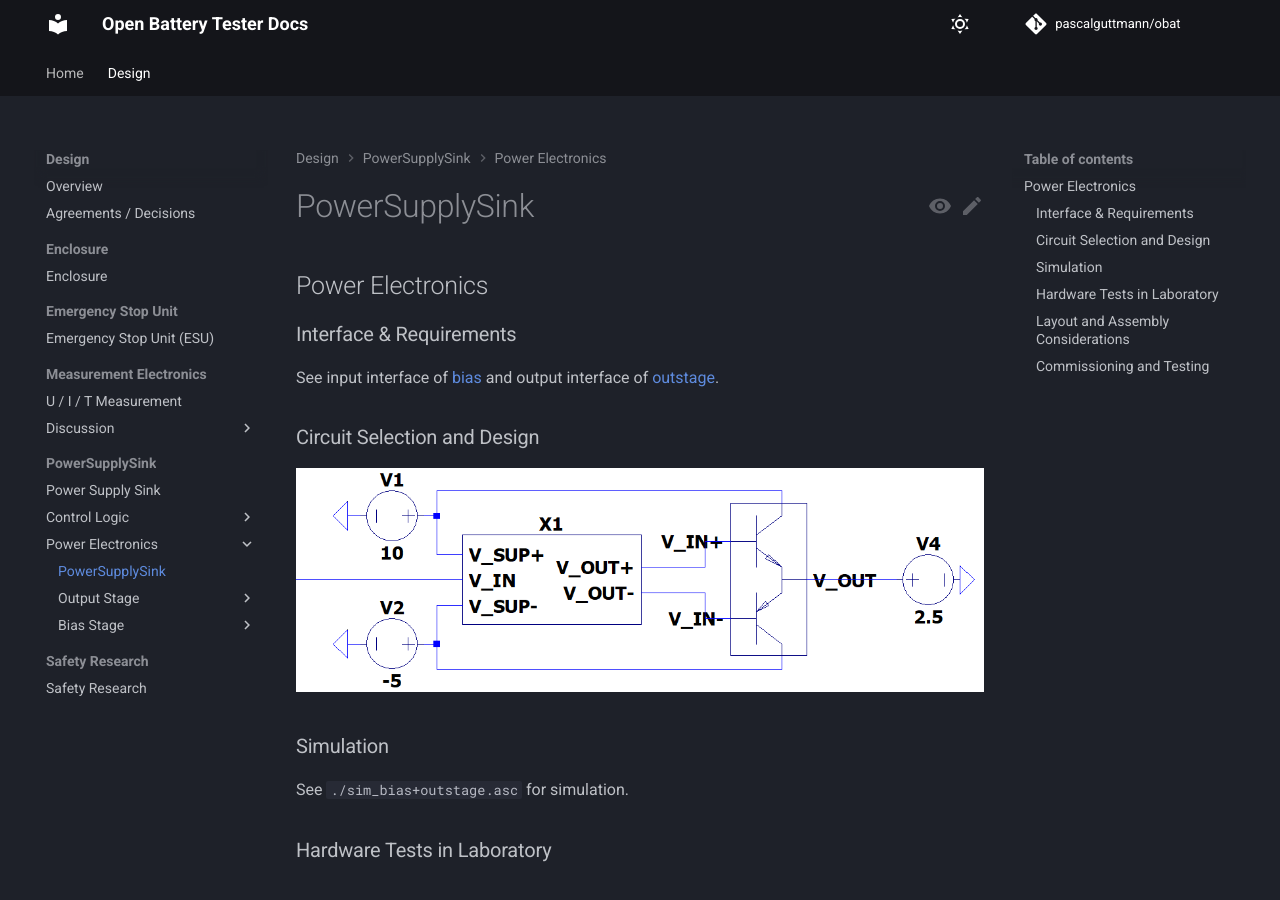
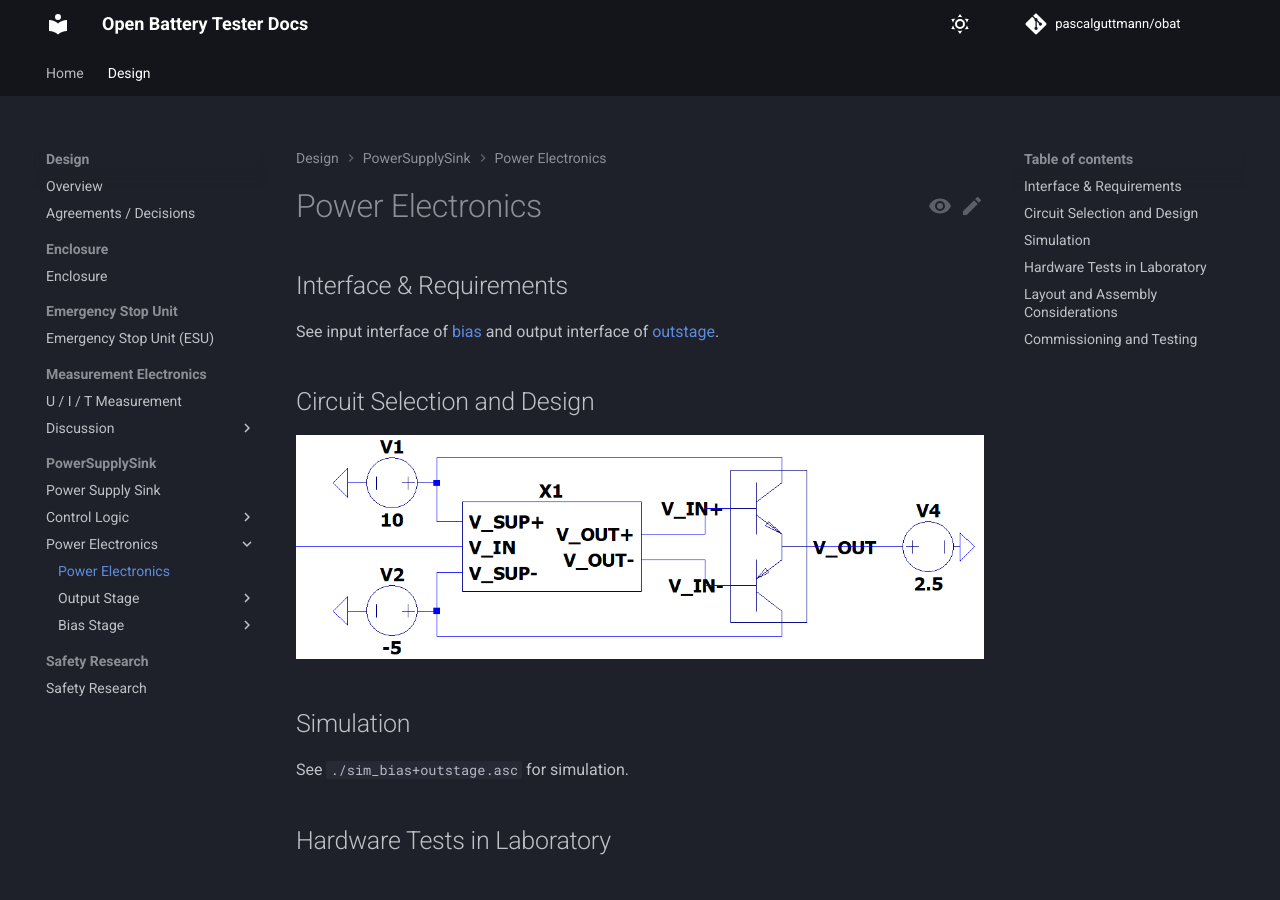
Before and after one commit to pascalguttmann/obat, an MkDocs documentation site: the page built from docs/design/pss/power-electronics/power-electronics.md, in a window 1280 px wide and 900 px high. Built offline with MkDocs 1.6.1 and Material for MkDocs 9.7.7, drawn with Linux system fonts in a browser that asks for light colours; comment, search, counter and statistics services are not loaded.

Commit message:
adapt power electronics headers for new structure

```diff
--- a/docs/design/pss/power-electronics/power-electronics.md
+++ b/docs/design/pss/power-electronics/power-electronics.md
@@ -1,28 +1,26 @@
-# PowerSupplySink
+# Power Electronics
 
-## Power Electronics
-
-### Interface & Requirements
+## Interface & Requirements
 
 See input interface of [bias](./bias/bias.md) and output interface of
 [outstage](./outstage/outstage.md).
 
-### Circuit Selection and Design
+## Circuit Selection and Design
 
 ![image](./power_electronics.png)
 
-### Simulation
+## Simulation
 
 See `./sim_bias+outstage.asc` for simulation.
 
-### Hardware Tests in Laboratory
+## Hardware Tests in Laboratory
 
-### Layout and Assembly Considerations
+## Layout and Assembly Considerations
 
 - (Dis-) connector between _bias_ and _outstage_, (solderbridge / jumper)
     Label with testname hint
 
-### Commissioning and Testing
+## Commissioning and Testing
 
 1. Pass all tests for _bias_
 2. Pass all tests for _outstage_
```
